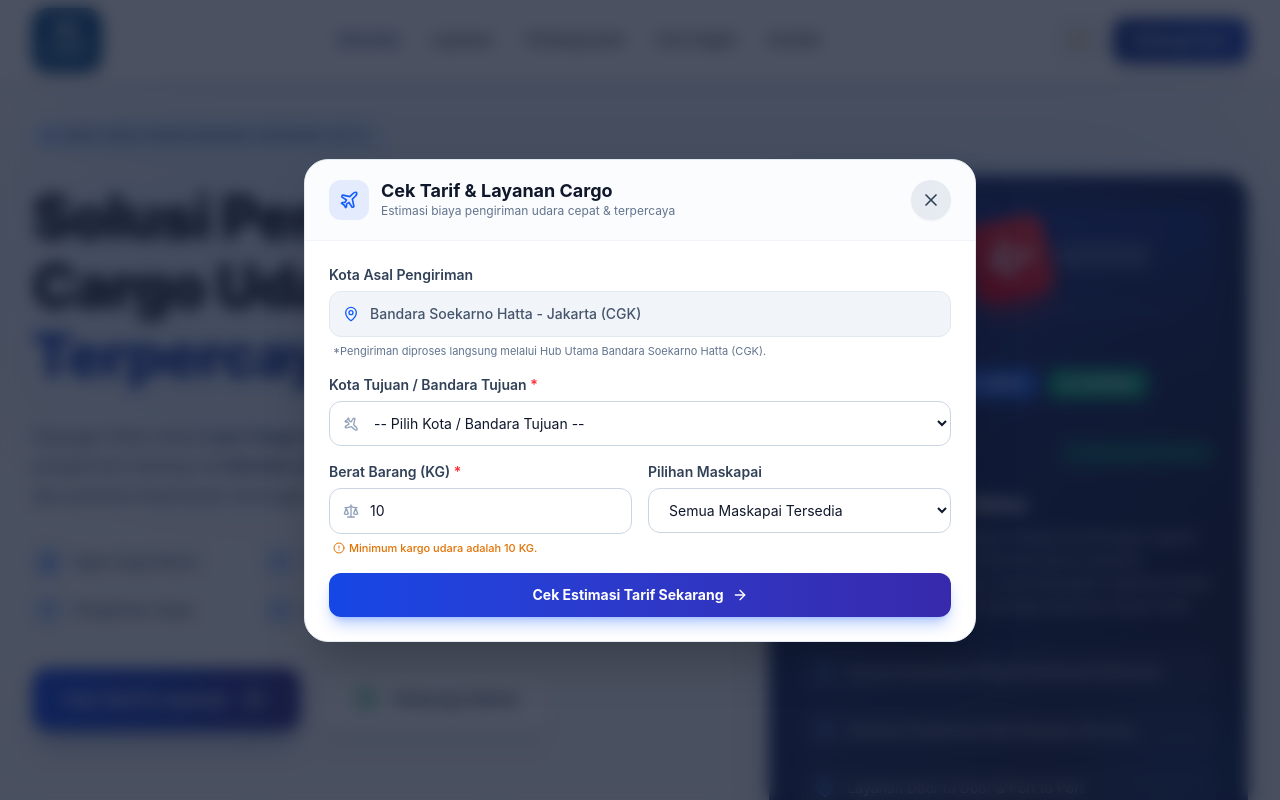
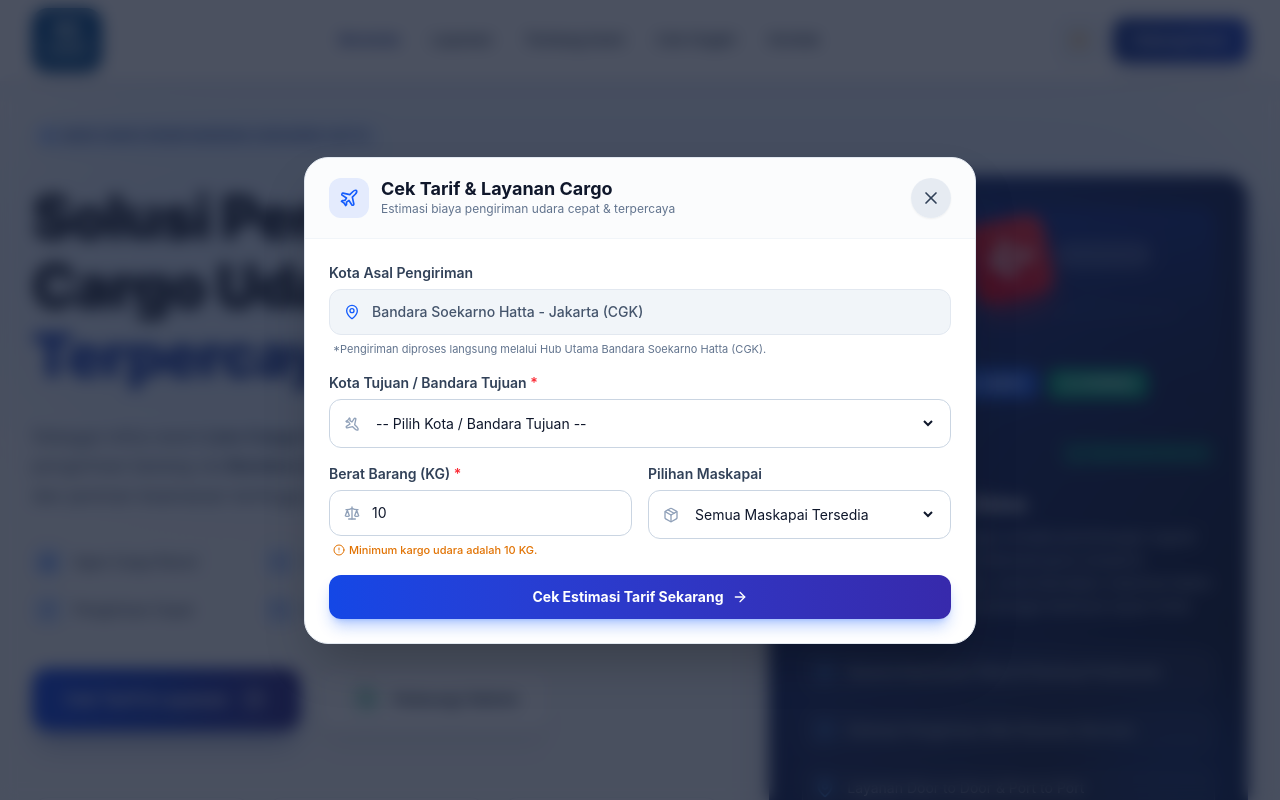
Before and after one commit to Bahrull-17/lion-cargo-ownsale, a React (Vite) app: page / in a window 1280 px wide. Both pictures are taken after a click on the button "Cek Tarif & Layanan". Shown: the top 800 px of the page. Built offline with nearby package versions, Linux system fonts and the light colour scheme.

Commit message:
Fix: Perbaiki tata letak ikon form menggunakan flexbox agar responsif dan aman di semua ukuran layar HP

```diff
--- a/src/components/CekOngkirSection.jsx
+++ b/src/components/CekOngkirSection.jsx
@@ -92,41 +92,32 @@ export default function CekOngkirSection({ isOpen, onClose }) {
         {/* Body Modal (Bisa di-scroll dengan aman di HP) */}
         <div className="p-4 sm:p-6 overflow-y-auto space-y-5 flex-1">
           <form onSubmit={handleCalculate} className="space-y-4">
-            {/* Input Kota Asal */}
+            {/* Input Kota Asal (Menggunakan Wrapper Flex Profesional) */}
             <div className="space-y-1.5">
               <label className="block text-xs sm:text-sm font-semibold text-slate-700 dark:text-slate-300">Kota Asal Pengiriman</label>
-              <div className="relative flex items-center">
-                <span className="absolute left-3.5 text-blue-600 dark:text-blue-400">
-                  <MapPin className="w-4 h-4" />
-                </span>
-                <input
-                  type="text"
-                  value={origin}
-                  disabled
-                  className="w-full pl-10 pr-3 py-2.5 sm:py-3 bg-slate-100 dark:bg-slate-800/60 border border-slate-200 dark:border-slate-700 rounded-xl text-xs sm:text-sm text-slate-600 dark:text-slate-400 cursor-not-allowed font-medium truncate"
-                />
+              <div className="flex items-center w-full bg-slate-100 dark:bg-slate-800/60 border border-slate-200 dark:border-slate-700 rounded-xl overflow-hidden px-3.5 py-2.5 sm:py-3">
+                <MapPin className="w-4 h-4 text-blue-600 dark:text-blue-400 shrink-0 mr-3" />
+                <input type="text" value={origin} disabled className="w-full bg-transparent text-xs sm:text-sm text-slate-600 dark:text-slate-400 cursor-not-allowed font-medium truncate focus:outline-none" />
               </div>
               <p className="text-[10px] sm:text-[11px] text-slate-500 dark:text-slate-400 pl-1">*Pengiriman diproses langsung melalui Hub Utama Bandara Soekarno Hatta (CGK).</p>
             </div>
 
-            {/* Input Kota Tujuan */}
+            {/* Input Kota Tujuan (Menggunakan Wrapper Flex Profesional - Aman di Semua HP) */}
             <div className="space-y-1.5">
               <label className="block text-xs sm:text-sm font-semibold text-slate-700 dark:text-slate-300">
                 Kota Tujuan / Bandara Tujuan <span className="text-red-500">*</span>
               </label>
-              <div className="relative flex items-center">
-                <span className="absolute left-3.5 text-slate-400">
-                  <Plane className="w-4 h-4 rotate-90" />
-                </span>
+              <div className="flex items-center w-full bg-white dark:bg-slate-800 border border-slate-300 dark:border-slate-700 rounded-xl overflow-hidden px-3.5 py-2 sm:py-2.5 focus-within:ring-2 focus-within:ring-blue-600 transition-all">
+                <Plane className="w-4 h-4 rotate-90 text-slate-400 shrink-0 mr-3" />
                 <select
                   value={destinationCode}
                   onChange={(e) => setDestinationCode(e.target.value)}
-                  className="w-full pl-10 pr-4 py-2.5 sm:py-3 bg-white dark:bg-slate-800 border border-slate-300 dark:border-slate-700 rounded-xl text-xs sm:text-sm text-slate-900 dark:text-white focus:outline-none focus:ring-2 focus:ring-blue-600 transition-all truncate"
+                  className="w-full bg-transparent text-xs sm:text-sm text-slate-900 dark:text-white focus:outline-none truncate cursor-pointer py-1"
                   required
                 >
                   <option value="">-- Pilih Kota / Bandara Tujuan --</option>
                   {uniqueDestinations.map((item) => (
-                    <option key={item.dest} value={item.dest}>
+                    <option key={item.dest} value={item.dest} className="dark:bg-slate-900">
                       {item.namaDest}
                     </option>
                   ))}
@@ -140,17 +131,15 @@ export default function CekOngkirSection({ isOpen, onClose }) {
                 <label className="block text-xs sm:text-sm font-semibold text-slate-700 dark:text-slate-300">
                   Berat Barang (KG) <span className="text-red-500">*</span>
                 </label>
-                <div className="relative flex items-center">
-                  <span className="absolute left-3.5 text-slate-400">
-                    <Scale className="w-4 h-4" />
-                  </span>
+                <div className="flex items-center w-full bg-white dark:bg-slate-800 border border-slate-300 dark:border-slate-700 rounded-xl overflow-hidden px-3.5 py-2.5 sm:py-3 focus-within:ring-2 focus-within:ring-blue-600 transition-all">
+                  <Scale className="w-4 h-4 text-slate-400 shrink-0 mr-3" />
                   <input
                     type="number"
                     min="10"
                     value={weight}
                     onChange={(e) => setWeight(e.target.value)}
                     placeholder="Minimal 10 KG"
-                    className="w-full pl-10 pr-4 py-2.5 sm:py-3 bg-white dark:bg-slate-800 border border-slate-300 dark:border-slate-700 rounded-xl text-xs sm:text-sm text-slate-900 dark:text-white focus:outline-none focus:ring-2 focus:ring-blue-600 transition-all"
+                    className="w-full bg-transparent text-xs sm:text-sm text-slate-900 dark:text-white focus:outline-none"
                     required
                   />
                 </div>
@@ -160,23 +149,38 @@ export default function CekOngkirSection({ isOpen, onClose }) {
                 </div>
               </div>
 
-              {/* Pilihan Maskapai */}
+              {/* Pilihan Maskapai (Menggunakan Wrapper Flex Profesional) */}
               <div className="space-y-1.5">
                 <label className="block text-xs sm:text-sm font-semibold text-slate-700 dark:text-slate-300">Pilihan Maskapai</label>
-                <select
-                  value={selectedMaskapai}
-                  onChange={(e) => setSelectedMaskapai(e.target.value)}
-                  className="w-full px-3 sm:px-4 py-2.5 sm:py-3 bg-white dark:bg-slate-800 border border-slate-300 dark:border-slate-700 rounded-xl text-xs sm:text-sm text-slate-900 dark:text-white focus:outline-none focus:ring-2 focus:ring-blue-600 transition-all truncate"
-                >
-                  <option value="all">Semua Maskapai Tersedia</option>
-                  <option value="Lion Air">Lion Air</option>
-                  <option value="Citilink Hasus">Citilink Hasus</option>
-                  <option value="Pelita Air">Pelita Air</option>
-                  <option value="Rimbun Air">Rimbun Air</option>
-                  <option value="Eca Air">Eca Air</option>
-                  <option value="Air Asia">Air Asia</option>
-                  <option value="Myi">Myi</option>
-                </select>
+                <div className="flex items-center w-full bg-white dark:bg-slate-800 border border-slate-300 dark:border-slate-700 rounded-xl overflow-hidden px-3.5 py-2 sm:py-2.5 focus-within:ring-2 focus-within:ring-blue-600 transition-all">
+                  <Package className="w-4 h-4 text-slate-400 shrink-0 mr-3" />
+                  <select value={selectedMaskapai} onChange={(e) => setSelectedMaskapai(e.target.value)} className="w-full bg-transparent text-xs sm:text-sm text-slate-900 dark:text-white focus:outline-none truncate cursor-pointer py-1">
+                    <option value="all" className="dark:bg-slate-900">
+                      Semua Maskapai Tersedia
+                    </option>
+                    <option value="Lion Air" className="dark:bg-slate-900">
+                      Lion Air
+                    </option>
+                    <option value="Citilink Hasus" className="dark:bg-slate-900">
+                      Citilink Hasus
+                    </option>
+                    <option value="Pelita Air" className="dark:bg-slate-900">
+                      Pelita Air
+                    </option>
+                    <option value="Rimbun Air" className="dark:bg-slate-900">
+                      Rimbun Air
+                    </option>
+                    <option value="Eca Air" className="dark:bg-slate-900">
+                      Eca Air
+                    </option>
+                    <option value="Air Asia" className="dark:bg-slate-900">
+                      Air Asia
+                    </option>
+                    <option value="Myi" className="dark:bg-slate-900">
+                      Myi
+                    </option>
+                  </select>
+                </div>
               </div>
             </div>
 
```
